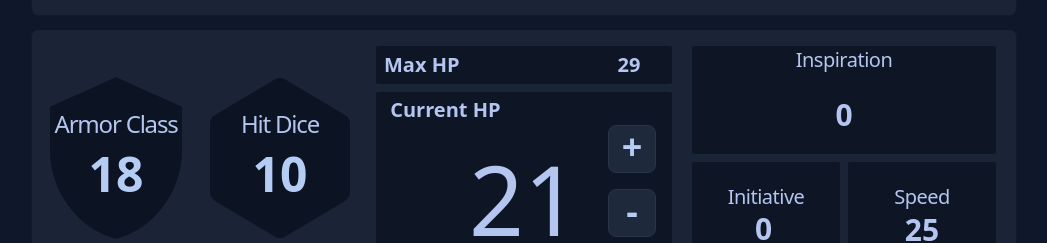
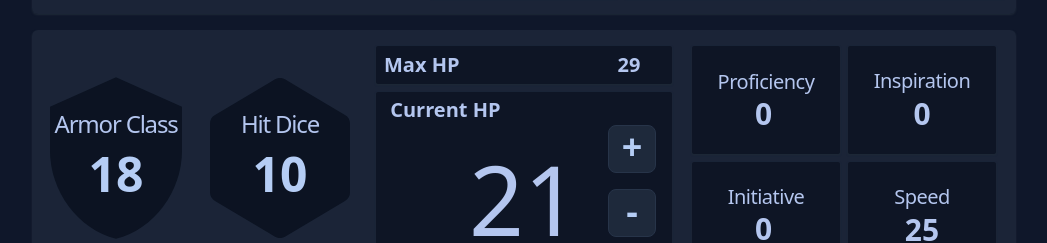
Before and after one commit to s-bogelund/dnd-below, a Next.js app in the folder frontend/: page / in a window 1280 px wide. Shown: the part 168-411 px from the top of the page, without its empty margins (116-1163 px from the left). Built offline with nearby package versions, Linux system fonts and the light colour scheme; no server answers.

Commit message:
Added proficiency to PrimaryInfo and removed state handling from PIIS component

```diff
--- a/frontend/components/characterSheet/CharacterSheet.tsx
+++ b/frontend/components/characterSheet/CharacterSheet.tsx
@@ -1,4 +1,5 @@
 import React from 'react'
+import { useQuery } from '@tanstack/react-query'
 import FrontPage from './frontPage/FrontPage'
 import SecondPage from './secondPage/SecondPage'
 import { Swiper, SwiperSlide } from 'swiper/react'
@@ -7,6 +8,10 @@ import 'swiper/css'
 import 'swiper/css/pagination'
 
 const CharacterSheet = () => {
+	// const { isLoading, data } = useQuery(['characterSheet'], async () => {
+	// 	return fetch('/api/characterSheet').then(res => res.json())
+	// })
+
 	return (
 		<Swiper
 			cssMode={true}
--- a/frontend/components/characterSheet/frontPage/primaryInfo/IIS.tsx
+++ b/frontend/components/characterSheet/frontPage/primaryInfo/PIIS.tsx
@@ -4,50 +4,76 @@ import { Card } from '../../../UI/containers/Card'
 import HiddenTextField from '../../../UI/input/HiddenTextField'
 import ModifierInputLg from '../../../UI/input/ModifierInputLg'
 
-interface IISProps {
+export interface IPIIS {
 	inspiration: number
+	proficiency: number
 	speed: number
 	initiative: number
+}
+
+interface IISProps {
 	className?: string
+	stats: IPIIS
+	onUpdateProficiency: (value: number) => void
+	onUpdateInitiative: (value: number) => void
+	onUpdateSpeed: (value: number) => void
+	onUpdateInspiration: (value: number) => void
 }
 
 const MAX_INSPIRATION = 10
+const MAX_PROFICIENCY = 10
 const MAX_SPEED = 999
 const MAX_INITIATIVE = 59
 
-const IIS: FC<IISProps> = props => {
-	const [inspiration, setInspiration] = React.useState(props.inspiration)
-	const [speed, setSpeed] = React.useState(props.speed)
-	const [initiative, setInitiative] = React.useState(props.initiative)
+const PIIS: FC<IISProps> = props => {
+	const {
+		stats,
+		onUpdateInspiration,
+		onUpdateSpeed,
+		onUpdateInitiative,
+		onUpdateProficiency,
+	} = props
 
 	const handleInspiration = (event: React.FormEvent<HTMLInputElement>): void => {
 		const value = event.currentTarget.value
 		if (value.length < 1) {
-			setInspiration(0)
+			onUpdateInspiration(0)
 			return
 		}
 		const newVal = parseInt(value)
 		const validated = validateNumberParameters(newVal, 0, MAX_INSPIRATION)
 		if (!validated) return
-		setInspiration(newVal)
+		onUpdateInspiration(newVal)
+	}
+
+	const handleProficiency = (event: React.FormEvent<HTMLInputElement>): void => {
+		const value = event.currentTarget.value
+		if (value.length < 1) {
+			onUpdateProficiency(0)
+			return
+		}
+		const newVal = parseInt(value)
+		const validated = validateNumberParameters(newVal, 0, MAX_INITIATIVE)
+		if (!validated) return
+		onUpdateProficiency(newVal)
 	}
 
 	const handleInitiative = (event: React.FormEvent<HTMLInputElement>): void => {
 		const value = event.currentTarget.value
 		if (value.length < 1) {
-			setInitiative(0)
+			onUpdateInitiative(0)
 			return
 		}
 		const newVal = parseInt(value)
 		const validated = validateNumberParameters(newVal, 0, MAX_INITIATIVE)
 		if (!validated) return
-		setInitiative(newVal)
+		onUpdateInitiative(newVal)
 	}
 
 	const handleSpeed = (event: React.FormEvent<HTMLInputElement>): void => {
 		let value = event.currentTarget.value
 		if (value.length < 1) {
-			setSpeed(0)
+			onUpdateSpeed(0)
 			return
 		}
 
@@ -58,29 +84,43 @@ const IIS: FC<IISProps> = props => {
 		const newVal = parseInt(value)
 		const validated = validateNumberParameters(newVal, 0, MAX_SPEED)
 		if (!validated) return
-		setSpeed(newVal)
+		onUpdateSpeed(newVal)
 	}
 
 	return (
 		<div className="flex flex-col h-full w-full bg-transparent py-2 px-1 gap-2">
-			<Card className="flex flex-col bg-base-300 w-full h-[50%] rounded-sm justify-between content-center pb-2">
+			<div className="flex flex-row h-[50%] w-full gap-2">
+				<Card className="bg-base-300 w-[50%] h-full rounded-sm">
+					<span className="text-xl tracking-tight">Proficiency</span>
+					<ModifierInputLg
+						onInput={event => handleProficiency(event)}
+						value={stats.proficiency}
+						onFocus={event => event.currentTarget.select()}
+						showPlus={stats.proficiency > 0}
+						className="w-9 lg:w-12 font-semibold text-center"
+						fontSize="text-2xl lg:text-3xl"
+					/>
+				</Card>
+				<Card className="bg-base-300 w-[50%] h-full rounded-sm">
 					<span className="text-xl tracking-tight">Inspiration</span>
+
 					<HiddenTextField
 						onInput={event => handleInspiration(event)}
-					value={inspiration}
+						value={stats.inspiration}
 						number={true}
 						onFocus={event => event.currentTarget.select()}
-					className="w-12 text-2xl lg:text-3xl lg:mb-3 font-semibold text-center"
+						className="w-12 text-2xl lg:text-3xl font-semibold text-center"
 					/>
 				</Card>
+			</div>
 			<div className="flex flex-row h-[50%] w-full gap-2">
 				<Card className="bg-base-300 w-[50%] h-full rounded-sm">
 					<span className="text-xl tracking-tight">Initiative</span>
 					<ModifierInputLg
 						onInput={event => handleInitiative(event)}
-						value={initiative}
+						value={stats.initiative}
 						onFocus={event => event.currentTarget.select()}
-						showPlus={initiative > 0}
+						showPlus={stats.initiative > 0}
 						className="w-9 lg:w-12 font-semibold text-center"
 						fontSize="text-2xl lg:text-3xl"
 					/>
@@ -90,7 +130,7 @@ const IIS: FC<IISProps> = props => {
 
 					<HiddenTextField
 						onInput={event => handleSpeed(event)}
-						value={speed}
+						value={stats.speed}
 						number={true}
 						onFocus={event => event.currentTarget.select()}
 						className="w-12 text-2xl lg:text-3xl font-semibold text-center"
@@ -101,4 +141,4 @@ const IIS: FC<IISProps> = props => {
 	)
 }
 
-export default IIS
+export default PIIS
--- a/frontend/components/characterSheet/frontPage/primaryInfo/PrimaryInfo.tsx
+++ b/frontend/components/characterSheet/frontPage/primaryInfo/PrimaryInfo.tsx
@@ -2,13 +2,53 @@ import React from 'react'
 import { Card } from '../../../UI/containers/Card'
 import ACHIT from './ACHIT'
 import HP from './HP'
-import IIS from './IIS'
+import PIIS from './PIIS'
+import { IPIIS } from './PIIS'
 
 interface PrimaryInfoProps {
 	className?: string
 }
 
 const PrimaryInfo = (props: PrimaryInfoProps) => {
+	const [PIISState, setPIISState] = React.useState({
+		inspiration: 0,
+		speed: 25,
+		initiative: 0,
+		proficiency: 0,
+	})
+
+	const handleProficiencyChanged = (newProficiency: number) => {
+		console.log('new proficiency: ', newProficiency)
+		setPIISState(prevPIISState => ({
+			...prevPIISState,
+			proficiency: newProficiency,
+		}))
+	}
+
+	const handleInitiativeChanged = (newInitiative: number) => {
+		console.log('new initiative: ', newInitiative)
+		setPIISState(prevPIISState => ({
+			...prevPIISState,
+			initiative: newInitiative,
+		}))
+	}
+
+	const handleSpeedChanged = (newSpeed: number) => {
+		console.log('new speed: ', newSpeed)
+		setPIISState(prevPIISState => ({
+			...prevPIISState,
+			speed: newSpeed,
+		}))
+	}
+
+	const handleInspirationChanged = (newInspiration: number) => {
+		console.log('new inspiration: ', newInspiration)
+		setPIISState(prevPIISState => ({
+			...prevPIISState,
+			inspiration: newInspiration,
+		}))
+	}
+
 	return (
 		<Card
 			className={
@@ -18,7 +58,21 @@ const PrimaryInfo = (props: PrimaryInfoProps) => {
 		>
 			<ACHIT armorClass={18} hitDice={10} />
 			<HP />
-			<IIS inspiration={0} speed={25} initiative={0} />
+			<PIIS
+				stats={PIISState}
+				onUpdateInitiative={newInit => {
+					handleInitiativeChanged(newInit)
+				}}
+				onUpdateInspiration={newInspiration => {
+					handleInspirationChanged(newInspiration)
+				}}
+				onUpdateProficiency={newProficiency => {
+					handleProficiencyChanged(newProficiency)
+				}}
+				onUpdateSpeed={newSpeed => {
+					handleSpeedChanged(newSpeed)
+				}}
+			/>
 		</Card>
 	)
 }
--- a/frontend/components/characterSheet/frontPage/stats/AbilityScores.tsx
+++ b/frontend/components/characterSheet/frontPage/stats/AbilityScores.tsx
@@ -2,9 +2,9 @@ import { statSync } from 'fs'
 import React, { FC, useEffect, useState } from 'react'
 import {
 	IAbilityScore,
-	getData,
+	getStats,
 	isIAbilityScore,
-	storeDataLocal,
+	storeStatsLocal,
 } from '../../../../utils/dummyData'
 import { Card } from '../../../UI/containers/Card'
 import ASHeader from './statComponents/ASHeader'
@@ -28,7 +28,7 @@ const AbilityScores: FC<StatsProps> = props => {
 
 	useEffect(() => {
 		async function fetchData() {
-			const data = await getData()
+			const data = await getStats()
 			console.log(data)
 
 			setAbilityScores(data)
@@ -39,7 +39,7 @@ const AbilityScores: FC<StatsProps> = props => {
 	useEffect(() => {
 		if (abilityScores.length > 0) {
 			console.log(abilityScores)
-			storeDataLocal(abilityScores, 'abilityScores')
+			storeStatsLocal(abilityScores, 'abilityScores')
 		}
 	}, [abilityScores])
 
--- a/frontend/components/characterSheet/frontPage/stats/statComponents/SkillsList.tsx
+++ b/frontend/components/characterSheet/frontPage/stats/statComponents/SkillsList.tsx
@@ -48,7 +48,7 @@ const SkillsList: FC<SkillsList> = ({
 	}
 	return (
 		<>
-			<div className="flex flex-col items-center rounded-md shadow-sm shadow-gray-800 justify-start bg-neutral w-full h-fit p-[2px] lg:gap-2">
+			<div className="flex flex-col items-center rounded-md shadow-sm shadow-gray-800 justify-start bg-neutral w-full h-fit p-[2px] lg:gap-2 overflow-scroll">
 				<ASHeader
 					statName={abilityScore?.fullName}
 					score={abilityScore?.score}
--- a/frontend/package.json
+++ b/frontend/package.json
@@ -9,12 +9,15 @@
 		"lint": "next lint"
 	},
 	"dependencies": {
+		"@tanstack/react-query": "^4.0.10",
+		"@tanstack/react-query-devtools": "^4.0.10",
 		"daisyui": "^2.18.1",
 		"next": "12.2.0",
 		"next-pwa": "^5.5.4",
 		"react": "18.2.0",
 		"react-dom": "18.2.0",
 		"react-icons": "^4.4.0",
+		"react-query": "^4.0.0",
 		"swiper": "^8.3.1",
 		"tailwind-merge": "^1.4.0"
 	},
@@ -24,6 +27,7 @@
 		"@types/node": "18.0.3",
 		"@types/react": "18.0.15",
 		"@types/react-dom": "18.0.6",
+		"@types/react-query": "^1.2.9",
 		"autoprefixer": "^10.4.7",
 		"eslint": "8.19.0",
 		"eslint-config-next": "12.2.0",
--- a/frontend/pages/_app.tsx
+++ b/frontend/pages/_app.tsx
@@ -1,8 +1,21 @@
 import '../styles/globals.css'
+import {
+	useQuery,
+	useMutation,
+	useQueryClient,
+	QueryClient,
+	QueryClientProvider,
+} from '@tanstack/react-query'
+import { ReactQueryDevtools } from '@tanstack/react-query-devtools'
 import type { AppProps } from 'next/app'
 
 function MyApp({ Component, pageProps }: AppProps) {
-	return <Component {...pageProps} />
+	const queryClient = new QueryClient()
+	return (
+		<QueryClientProvider client={queryClient} contextSharing={true}>
+			<Component {...pageProps} />
+		</QueryClientProvider>
+	)
 }
 
 export default MyApp
--- a/frontend/utils/interfaces.ts
+++ b/frontend/utils/interfaces.ts
@@ -10,6 +10,8 @@ export interface IAbility {
 	url: string
 	description: string
 	level: number
+	index: string
+	spellsSlots: number
 	rest: Rest
 }
 
```
Also changed, not shown: frontend/components/characterSheet/secondPage/SecondPage.tsx (+6 -14 lines), frontend/pages/index.tsx (+11 -0 lines), frontend/utils/dummyData.ts (+13 -9 lines), 2 other files (tests, documents, lock files or other folders). Lines whose indentation alone changed are shown as unchanged.
